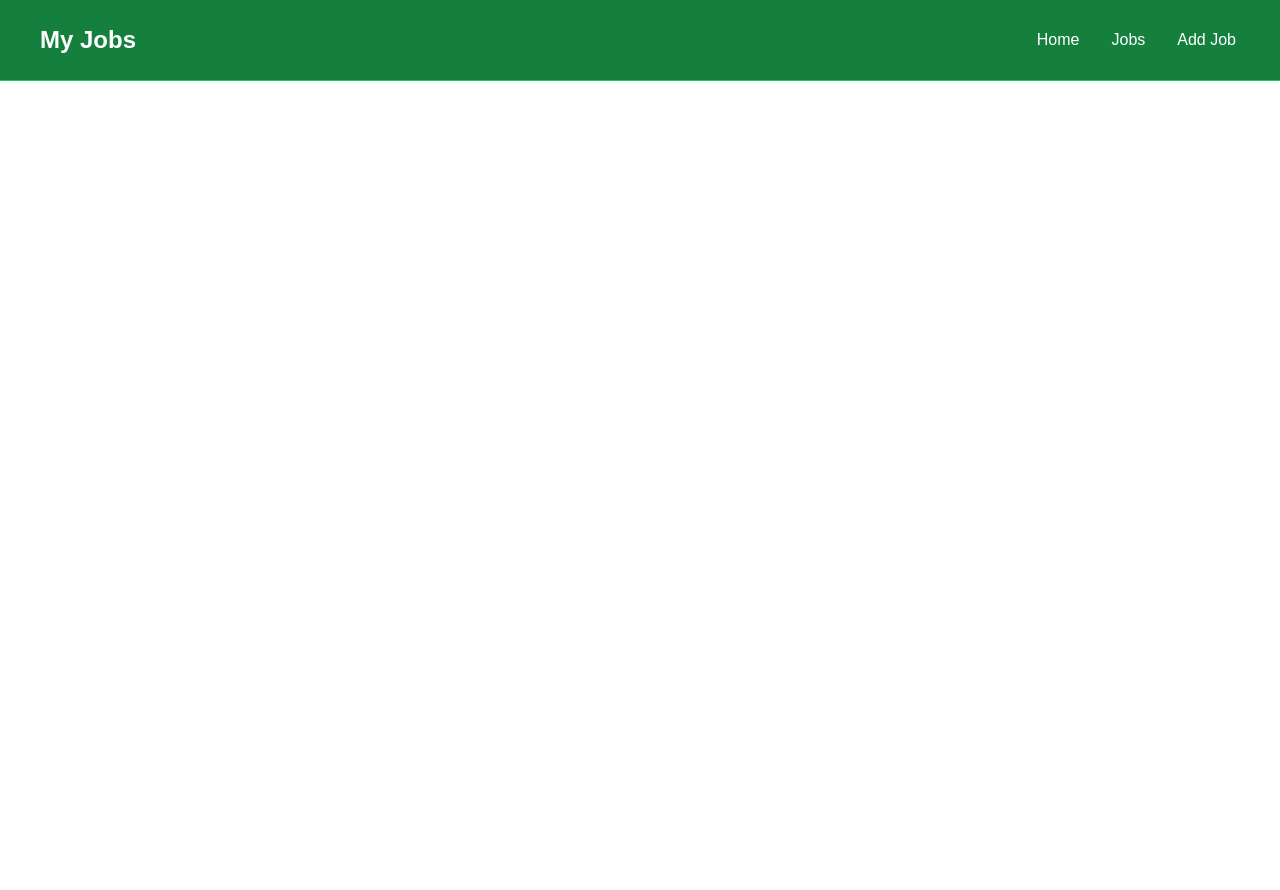
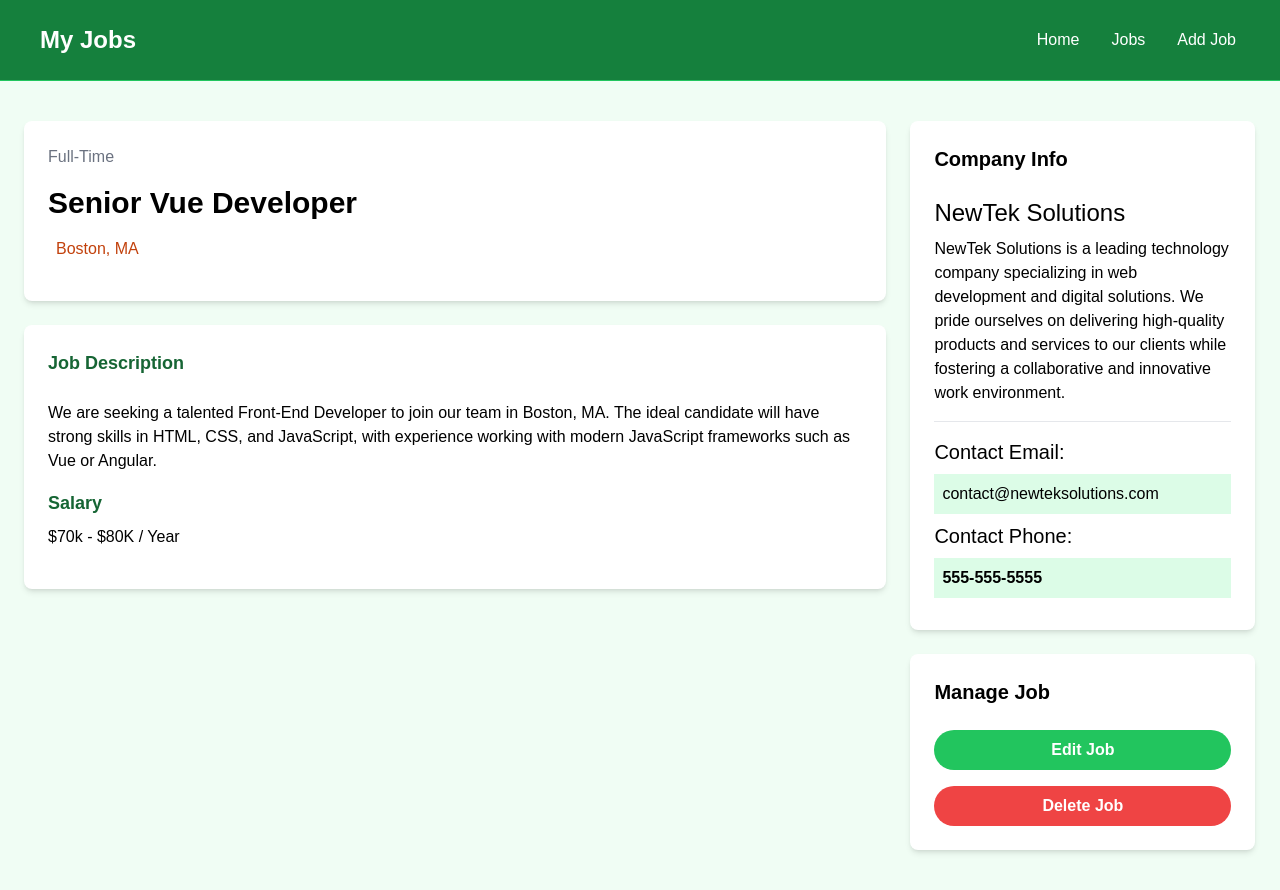
Before and after one commit to ashiqur-russel/Job-Listing, a Vue app in the folder vue-project/: page /jobs/1 in a window 1280 px wide. Before the commit the page ends 800 px from the top, so only its background shows below. Built offline with nearby package versions, Linux system fonts and the light colour scheme.

Commit message:
Add json server, fetch data using axios , add notfound page , Add loader

```diff
--- a/vue-project/src/components/JobListing.vue
+++ b/vue-project/src/components/JobListing.vue
@@ -48,7 +48,7 @@ const toggleFullDescription = () => {
           {{ job.location }}
         </div>
         <RouterLink
-          :href="'/job/' + job.id"
+          :to="'/jobs/' + job.id"
           class="h-[36px] bg-green-500 hover:bg-green-600 text-white px-4 py-2 rounded-lg text-center text-sm"
         >
           Read More
--- a/vue-project/src/components/JobListings.vue
+++ b/vue-project/src/components/JobListings.vue
@@ -1,9 +1,9 @@
 <script setup>
-import jobData from "@/jobs.json";
-import { defineProps, ref } from "vue";
+import axios from "axios";
+import { defineProps, onMounted, reactive } from "vue";
 import { RouterLink } from "vue-router";
+import PulseLoader from "vue-spinner/src/PulseLoader.vue";
 import JobListing from "./JobListing.vue";
-
 defineProps({
   limit: Number,
   showAllJobButton: {
@@ -12,7 +12,21 @@ defineProps({
   },
 });
 
-const jobs = ref(jobData.jobs);
+const state = reactive({
+  jobs: [],
+  isLoading: true,
+});
+
+onMounted(async () => {
+  try {
+    const response = await axios.get("http://localhost:5000/jobs");
+    state.jobs = response.data;
+  } catch (error) {
+    console.error("Error while loading data:", error);
+  } finally {
+    state.isLoading = false;
+  }
+});
 </script>
 <template>
   <section class="bg-green-50 px-4 py-10">
@@ -20,9 +34,14 @@ const jobs = ref(jobData.jobs);
       <h2 class="text-3xl font-bold text-green-500 mb-6 text-center">
         Browse Jobs
       </h2>
+
+      <div v-if="state.isLoading" class="text-center text-gray-500 py-6">
+        <PulseLoader />
+      </div>
+
       <div class="grid grid-cols-1 md:grid-cols-3 gap-6">
         <JobListing
-          v-for="job in jobs.slice(0, limit || jobs.length)"
+          v-for="job in state.jobs.slice(0, limit || state.jobs.length)"
           :key="job.id"
           :job="job"
         />
--- a/vue-project/src/router/index.js
+++ b/vue-project/src/router/index.js
@@ -1,5 +1,7 @@
 import Home from "@/views/Home.vue";
+import Job from "@/views/Job.vue";
 import Jobs from "@/views/Jobs.vue";
+import NotFound from "@/views/NotFound.vue";
 
 import { createRouter, createWebHistory } from "vue-router";
 
@@ -16,6 +18,16 @@ const router = createRouter({
       name: "jobs",
       component: Jobs,
     },
+    {
+      path: "/jobs/:id",
+      name: "job",
+      component: Job,
+    },
+    {
+      path: "/:catchAll(.*)",
+      name: "not-found",
+      component: NotFound,
+    },
   ],
 });
 
--- /dev/null
+++ b/vue-project/src/views/Job.vue
@@ -0,0 +1,84 @@
+<script setup></script>
+<template>
+  <section class="bg-green-50">
+    <div class="container m-auto py-10 px-6">
+      <div class="grid grid-cols-1 md:grid-cols-70/30 w-full gap-6">
+        <main>
+          <div
+            class="bg-white p-6 rounded-lg shadow-md text-center md:text-left"
+          >
+            <div class="text-gray-500 mb-4">Full-Time</div>
+            <h1 class="text-3xl font-bold mb-4">Senior Vue Developer</h1>
+            <div
+              class="text-gray-500 mb-4 flex align-middle justify-center md:justify-start"
+            >
+              <i
+                class="fa-solid fa-location-dot text-lg text-orange-700 mr-2"
+              ></i>
+              <p class="text-orange-700">Boston, MA</p>
+            </div>
+          </div>
+
+          <div class="bg-white p-6 rounded-lg shadow-md mt-6">
+            <h3 class="text-green-800 text-lg font-bold mb-6">
+              Job Description
+            </h3>
+
+            <p class="mb-4">
+              We are seeking a talented Front-End Developer to join our team in
+              Boston, MA. The ideal candidate will have strong skills in HTML,
+              CSS, and JavaScript, with experience working with modern
+              JavaScript frameworks such as Vue or Angular.
+            </p>
+
+            <h3 class="text-green-800 text-lg font-bold mb-2">Salary</h3>
+
+            <p class="mb-4">$70k - $80K / Year</p>
+          </div>
+        </main>
+
+        <!-- Sidebar -->
+        <aside>
+          <!-- Company Info -->
+          <div class="bg-white p-6 rounded-lg shadow-md">
+            <h3 class="text-xl font-bold mb-6">Company Info</h3>
+
+            <h2 class="text-2xl">NewTek Solutions</h2>
+
+            <p class="my-2">
+              NewTek Solutions is a leading technology company specializing in
+              web development and digital solutions. We pride ourselves on
+              delivering high-quality products and services to our clients while
+              fostering a collaborative and innovative work environment.
+            </p>
+
+            <hr class="my-4" />
+
+            <h3 class="text-xl">Contact Email:</h3>
+
+            <p class="my-2 bg-green-100 p-2">contact@newteksolutions.com</p>
+
+            <h3 class="text-xl">Contact Phone:</h3>
+
+            <p class="my-2 bg-green-100 p-2 font-bold">555-555-5555</p>
+          </div>
+
+          <!-- Manage -->
+          <div class="bg-white p-6 rounded-lg shadow-md mt-6">
+            <h3 class="text-xl font-bold mb-6">Manage Job</h3>
+            <a
+              href="add-job.html"
+              class="bg-green-500 hover:bg-green-600 text-white text-center font-bold py-2 px-4 rounded-full w-full focus:outline-none focus:shadow-outline mt-4 block"
+              >Edit Job</a
+            >
+            <button
+              class="bg-red-500 hover:bg-red-600 text-white font-bold py-2 px-4 rounded-full w-full focus:outline-none focus:shadow-outline mt-4 block"
+            >
+              Delete Job
+            </button>
+          </div>
+        </aside>
+      </div>
+    </div>
+  </section>
+</template>
--- /dev/null
+++ b/vue-project/src/views/NotFound.vue
@@ -0,0 +1,16 @@
+<script setup>
+import { RouterLink } from "vue-router";
+</script>
+
+<template>
+  <section class="text-center flex flex-col justify-center items-center h-96">
+    <i class="pi pi-exclamation-triangle text-yellow-500 text-7xl mb-5"></i>
+    <h1 class="text-6xl font-bold mb-4">404 Not Found</h1>
+    <p class="text-xl mb-5">This page does not exist</p>
+    <RouterLink
+      to="/"
+      class="text-white bg-green-700 hover:bg-green-900 rounded-md px-3 py-2 mt-4"
+      >Go Back</RouterLink
+    >
+  </section>
+</template>
```
Also changed, not shown: vue-project/package.json (+6 -2 lines), 1 other file (tests, documents, lock files or other folders).
